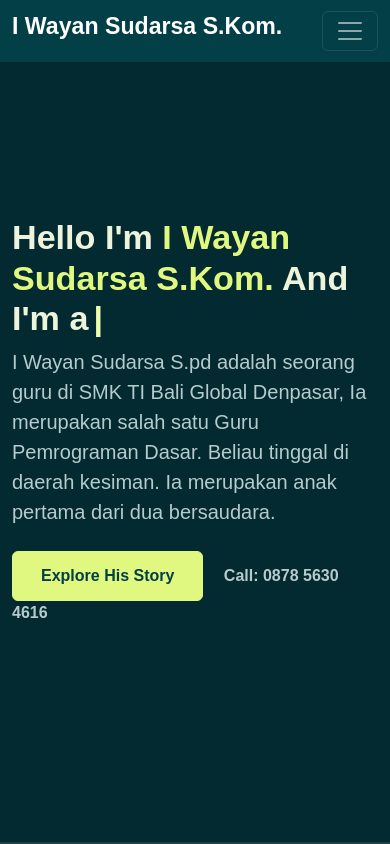
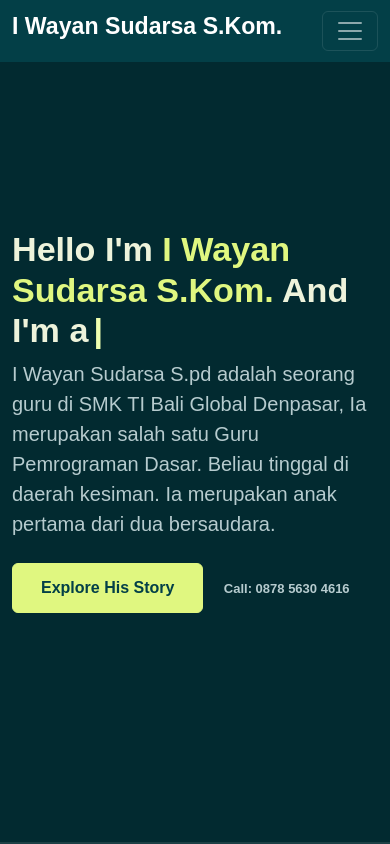
Before and after one commit to theoDarmawan/biografi.github.io, a plain HTML site: page index.html in a window 390 px wide. Shown: the top 844 px of the page. Drawn offline with nearby package versions, Linux system fonts and the light colour scheme; a web font is replaced by a local one.

Commit message:
first commit

```diff
--- a/assets/css/style.css
+++ b/assets/css/style.css
@@ -113,6 +113,12 @@ img {
     }
 }
 
+@media screen and (max-width: 576px) {
+    .link-custom{
+        font-size: 13px;
+    }
+}
+
 .btn{
     padding: 12px 28px;
     font-weight: 700;
@@ -142,7 +148,7 @@ img {
     background-color: var(--color-brand);
     position: absolute;
     left: 0;
-    top: 110%;
+    top: 100%;
     transition: all 0.4s;
 }
 
--- a/index.html
+++ b/index.html
@@ -4,7 +4,7 @@
         <meta charset="UTF-8">
         <meta http-equiv="X-UA-Compatible" content="IE=edge">
         <meta name="viewport" content="width=device-width, initial-scale=1.0">
-        <title>I Wayan Sudasarsa Biografi</title>
+        <title>I Wayan Sudarsa Biografi</title>
         <link rel="stylesheet" href="./assets/css/bootstrap.min.css">
         <link rel="stylesheet" href="./assets/css/aos.css">
         <link rel="stylesheet" href="./assets/css/line-awesome.min.css">
@@ -299,7 +299,7 @@
                     </div>
 
                     <div class="col-lg-8">
-                        <form action="https://formsubmit.co/theodarmawan43@smp.belajar.id" class="row g-lg-3 gy-3">
+                        <form method="post" action="https://formsubmit.co/theodarmawan43@smp.belajar.id" class="row g-lg-3 gy-3">
                             <div class="form-group col-md-6" data-aos="fade-up" data-aos-delay="300">
                                 <input type="text" name="" id="" class="form-control" placeholder="Enter Your Name">
                             </div>
```
